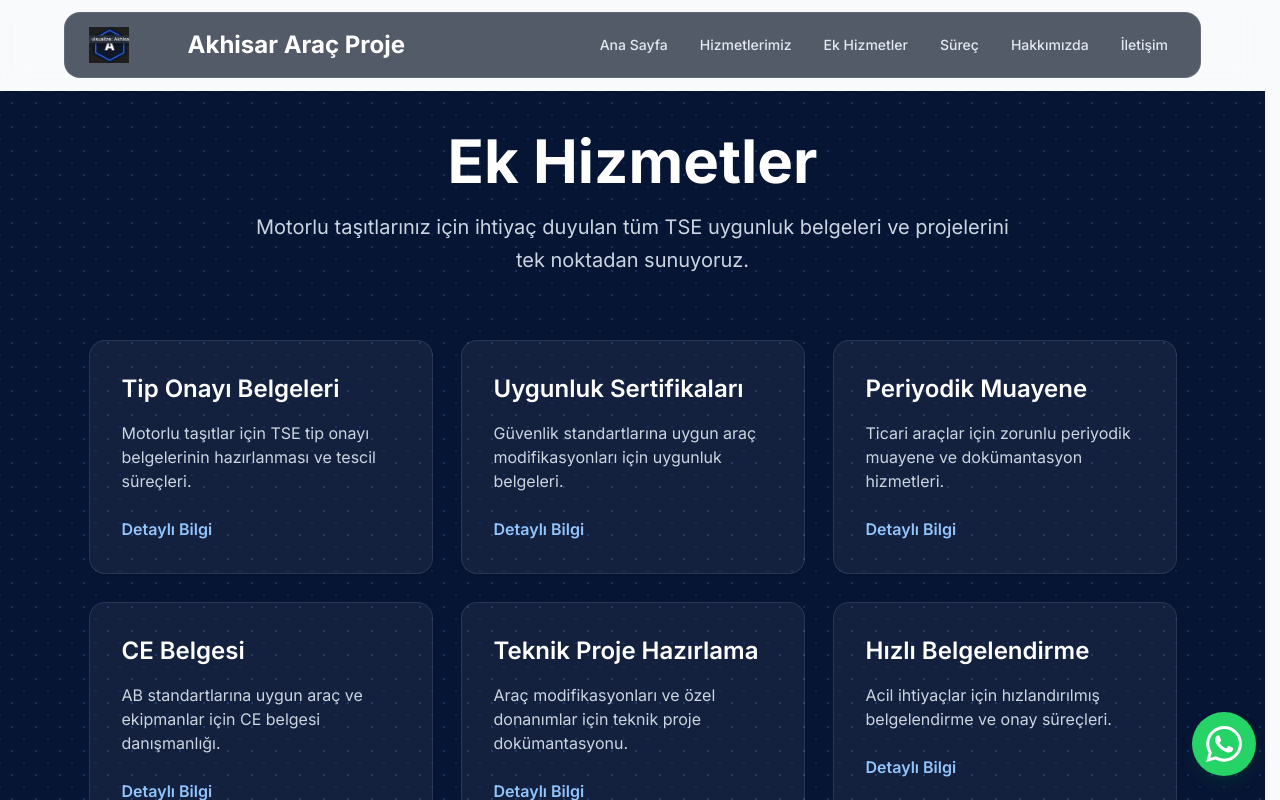
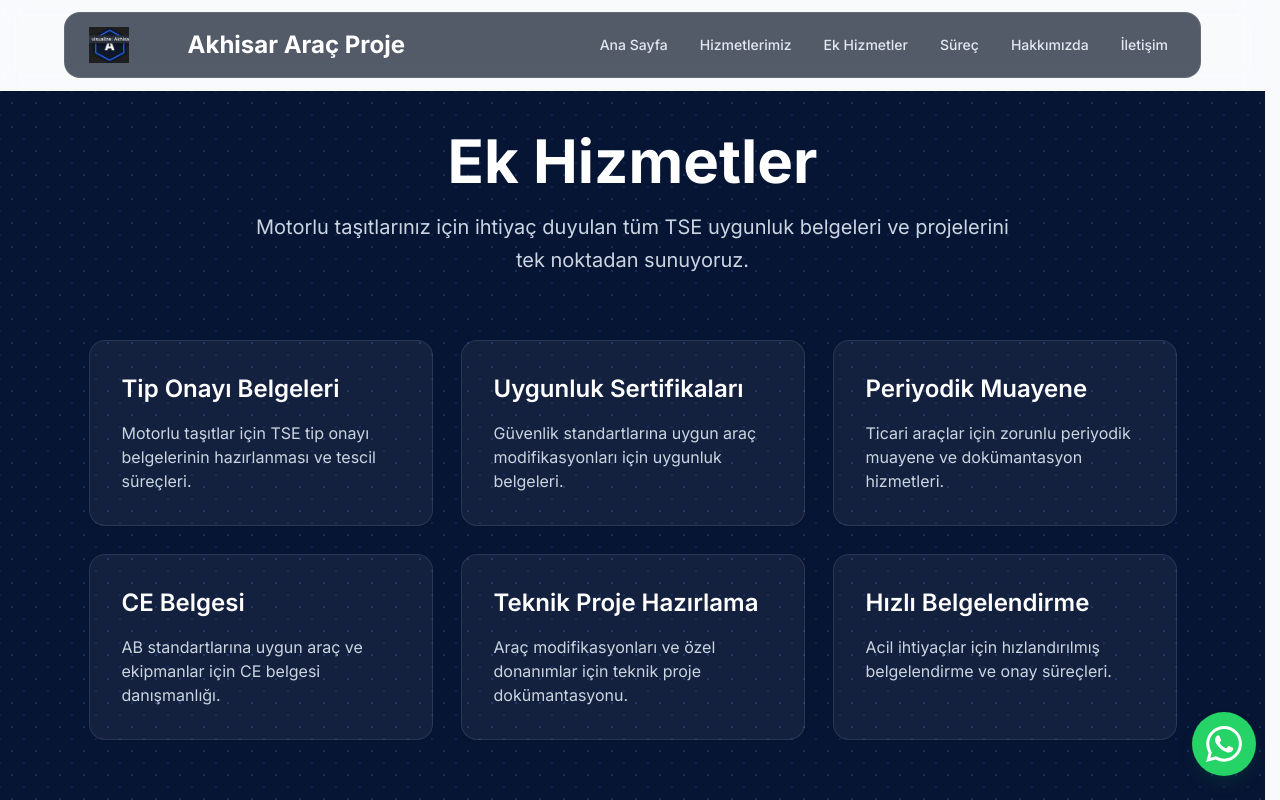
Before and after one commit to dev-alibayram/akhisar-arac-proje, a Next.js app: page /en/ek-hizmetler in a window 1280 px wide. Shown: the top 800 px of the page. Built offline with nearby package versions, Linux system fonts and the light colour scheme.

Commit message:
chore: remove Detaylı Bilgi links from service cards
Drop mailto links from Hizmetler and Ek Hizmetler card bodies.

```diff
--- a/src/app/[locale]/ek-hizmetler/page.tsx
+++ b/src/app/[locale]/ek-hizmetler/page.tsx
@@ -21,12 +21,6 @@ export default function EkHizmetlerPage() {
               >
                 <h2 className="text-xl font-semibold text-white lg:text-2xl">{service.title}</h2>
                 <p className="mt-3 text-sm text-slate-300 lg:mt-4 lg:text-base">{service.description}</p>
-                <a
-                  href="mailto:info@example.com?subject=Hizmet%20hakkında%20bilgi"
-                  className="mt-5 inline-block text-sm font-semibold text-blue-300 lg:mt-6 lg:text-base"
-                >
-                  Detaylı Bilgi
-                </a>
               </article>
             ))}
           </div>
--- a/src/app/[locale]/hizmetler/page.tsx
+++ b/src/app/[locale]/hizmetler/page.tsx
@@ -29,12 +29,6 @@ export default function HizmetlerPage() {
                 <p className="mt-2 min-h-0 flex-1 overflow-y-auto text-xs leading-snug text-slate-300 sm:mt-3 sm:text-sm">
                   {service.description}
                 </p>
-                <a
-                  href="mailto:info@example.com?subject=Hizmet%20hakkında%20bilgi"
-                  className="mt-3 shrink-0 text-sm font-semibold text-blue-300 sm:mt-auto"
-                >
-                  Detaylı Bilgi
-                </a>
               </article>
             ))}
           </div>
```
